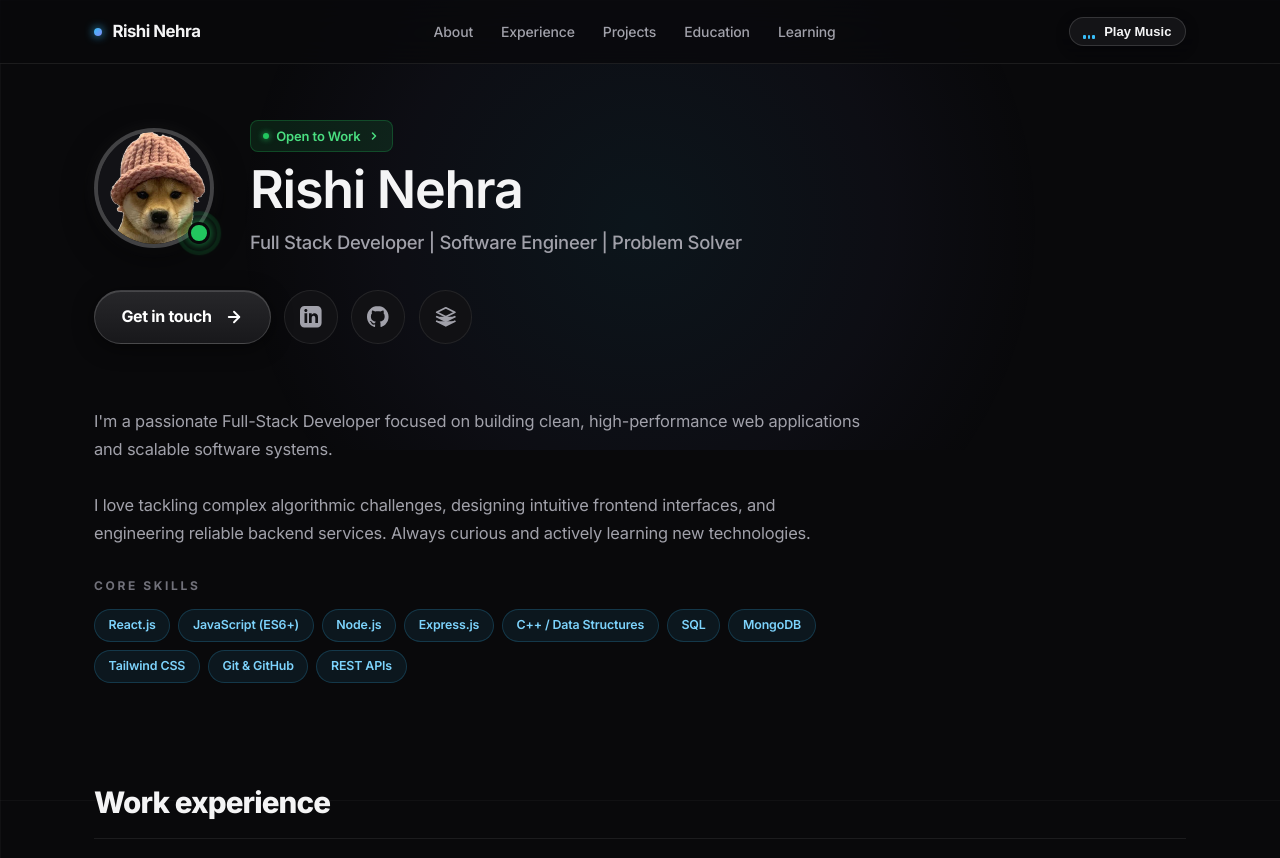
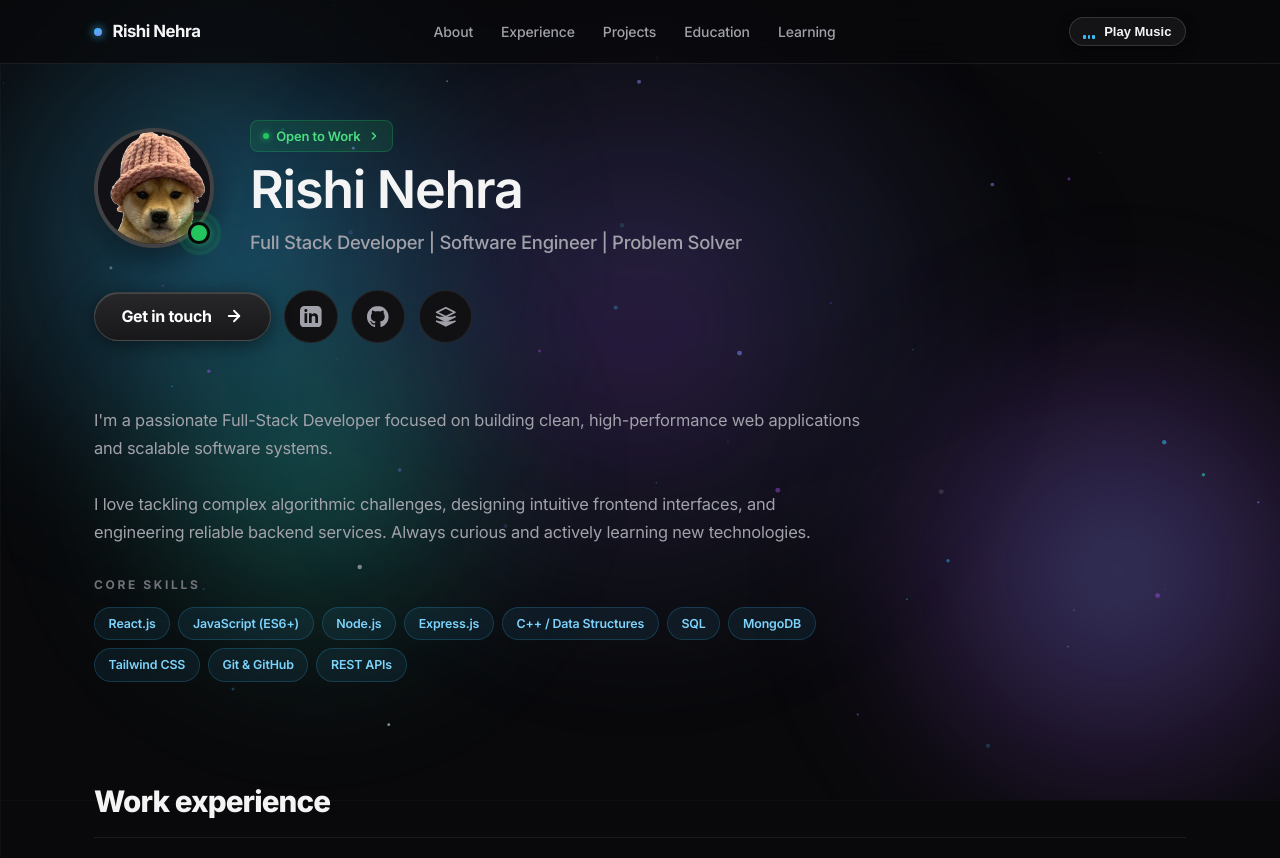
Before and after one commit to rishifishyy/Portfolio, a plain HTML site: page index.html in a window 1280 px wide. Shown: the top 858 px of the page. Drawn offline with Linux system fonts and the light colour scheme.

Commit message:
Update portfolio: chill dynamic background, music player, education details, and readme

```diff
--- a/index.html
+++ b/index.html
@@ -29,6 +29,14 @@
   <link rel="icon" type="image/svg+xml" href="assets/avatar.png">
 </head>
 <body>
+
+  <!-- Ambient Chill Background Orbs -->
+  <div class="ambient-bg" aria-hidden="true">
+    <div class="ambient-orb orb-1"></div>
+    <div class="ambient-orb orb-2"></div>
+    <div class="ambient-orb orb-3"></div>
+    <div class="ambient-orb orb-4"></div>
+  </div>
 
   <!-- Top Glassmorphism Navigation Bar -->
   <header class="site-header">
@@ -90,7 +98,7 @@
 
       <!-- Action Buttons: Glare CTA + Social Links (LinkedIn, GitHub, Codolio) -->
       <div class="hero-actions">
-        <a href="mailto:rishinehra@example.com" class="cta-glare-btn" id="cta-contact-btn">
+        <button type="button" class="cta-glare-btn" id="cta-contact-btn" onclick="document.getElementById('contact')?.scrollIntoView({behavior:'smooth'})">
           <span>Get in touch</span>
           <span class="cta-icon">
             <svg width="18" height="18" viewBox="0 0 24 24" fill="none" stroke="currentColor" stroke-width="2.5" stroke-linecap="round" stroke-linejoin="round">
@@ -98,7 +106,7 @@
               <polyline points="12 5 19 12 12 19"></polyline>
             </svg>
           </span>
-        </a>
+        </button>
 
         <!-- LinkedIn -->
         <a href="https://www.linkedin.com/in/rishi-nehra-78274a1a0/" target="_blank" rel="noopener noreferrer" class="social-icon-btn" id="social-linkedin" title="LinkedIn Profile" aria-label="LinkedIn Profile">
--- a/script.js
+++ b/script.js
@@ -19,6 +19,7 @@ document.addEventListener("DOMContentLoaded", () => {
   setupModalHandlers();
   setupSmoothScroll();
   setupMusicPlayer();
+  initAmbientParticles();
 });
 
 /**
@@ -532,3 +533,88 @@ function escapeHtml(str) {
     .replace(/"/g, "&quot;")
     .replace(/'/g, "&#039;");
 }
+
+/**
+ * Ambient Floating Particles — lightweight canvas effect
+ * Creates tiny glowing dots that drift slowly for a chill lofi vibe
+ */
+function initAmbientParticles() {
+  const canvas = document.createElement("canvas");
+  canvas.id = "ambient-particles";
+  canvas.style.cssText =
+    "position:fixed;inset:0;pointer-events:none;z-index:0;opacity:0.7;";
+
+  // Insert right after the ambient-bg div
+  const ambientBg = document.querySelector(".ambient-bg");
+  if (ambientBg) {
+    ambientBg.after(canvas);
+  } else {
+    document.body.prepend(canvas);
+  }
+
+  const ctx = canvas.getContext("2d");
+  let w, h;
+
+  function resize() {
+    w = canvas.width = window.innerWidth;
+    h = canvas.height = window.innerHeight;
+  }
+  resize();
+  window.addEventListener("resize", resize);
+
+  // Particle colors — matching the orb palette
+  const colors = [
+    "rgba(56, 189, 248, ",   // cyan
+    "rgba(129, 140, 248, ",  // indigo
+    "rgba(168, 85, 247, ",   // violet
+    "rgba(45, 212, 191, ",   // teal
+    "rgba(255, 255, 255, ",  // white sparkle
+  ];
+
+  // Create particles
+  const PARTICLE_COUNT = 45;
+  const particles = [];
+
+  for (let i = 0; i < PARTICLE_COUNT; i++) {
+    particles.push({
+      x: Math.random() * w,
+      y: Math.random() * h,
+      vx: (Math.random() - 0.5) * 0.3,
+      vy: (Math.random() - 0.5) * 0.3,
+      radius: Math.random() * 2 + 0.5,
+      color: colors[Math.floor(Math.random() * colors.length)],
+      alpha: Math.random() * 0.6 + 0.2,
+      alphaDir: (Math.random() - 0.5) * 0.005,
+    });
+  }
+
+  function animate() {
+    ctx.clearRect(0, 0, w, h);
+
+    for (const p of particles) {
+      // Move
+      p.x += p.vx;
+      p.y += p.vy;
+
+      // Wrap around edges
+      if (p.x < -10) p.x = w + 10;
+      if (p.x > w + 10) p.x = -10;
+      if (p.y < -10) p.y = h + 10;
+      if (p.y > h + 10) p.y = -10;
+
+      // Twinkle
+      p.alpha += p.alphaDir;
+      if (p.alpha > 0.8 || p.alpha < 0.1) p.alphaDir *= -1;
+
+      // Draw
+      ctx.beginPath();
+      ctx.arc(p.x, p.y, p.radius, 0, Math.PI * 2);
+      ctx.fillStyle = p.color + p.alpha.toFixed(2) + ")";
+      ctx.fill();
+    }
+
+    requestAnimationFrame(animate);
+  }
+
+  animate();
+}
--- a/style.css
+++ b/style.css
@@ -64,24 +64,141 @@ body {
 
   /* Signature 56px Blueprint Grid from reference */
   background-image:
-    linear-gradient(to right, rgba(255, 255, 255, 0.032) 1px, transparent 1px),
-    linear-gradient(to bottom, rgba(255, 255, 255, 0.032) 1px, transparent 1px);
+    linear-gradient(to right, rgba(255, 255, 255, 0.025) 1px, transparent 1px),
+    linear-gradient(to bottom, rgba(255, 255, 255, 0.025) 1px, transparent 1px);
   background-size: 56px 56px;
   background-attachment: fixed;
 }
 
-/* Ambient Radial Glow in the background */
+/* ==========================================================================
+   Ambient Chill Dynamic Background
+   Slow-drifting soft gradient orbs for a lofi / chill coding vibe
+   ========================================================================== */
+.ambient-bg {
+  position: fixed;
+  inset: 0;
+  pointer-events: none;
+  z-index: 0;
+  overflow: hidden;
+}
+
+.ambient-orb {
+  position: absolute;
+  border-radius: 50%;
+  filter: blur(60px);
+  will-change: transform, opacity;
+}
+
+/* Orb 1 — Cyan top-left, slow drift right */
+.orb-1 {
+  width: 600px;
+  height: 600px;
+  top: -10%;
+  left: -8%;
+  background: radial-gradient(circle, rgba(56, 189, 248, 0.45) 0%, rgba(56, 189, 248, 0.15) 40%, transparent 70%);
+  animation: orbDrift1 25s infinite alternate ease-in-out;
+}
+
+/* Orb 2 — Indigo/violet bottom-right, slow drift up-left */
+.orb-2 {
+  width: 550px;
+  height: 550px;
+  bottom: -8%;
+  right: -10%;
+  background: radial-gradient(circle, rgba(129, 140, 248, 0.40) 0%, rgba(168, 85, 247, 0.18) 40%, transparent 70%);
+  animation: orbDrift2 30s infinite alternate ease-in-out;
+}
+
+/* Orb 3 — Warm purple center, breathes slowly */
+.orb-3 {
+  width: 700px;
+  height: 700px;
+  top: 40%;
+  left: 50%;
+  transform: translate(-50%, -50%);
+  background: radial-gradient(circle, rgba(168, 85, 247, 0.30) 0%, rgba(129, 140, 248, 0.10) 40%, transparent 70%);
+  animation: orbBreathe 20s infinite alternate ease-in-out;
+}
+
+/* Orb 4 — Teal accent, floats near bottom-left */
+.orb-4 {
+  width: 450px;
+  height: 450px;
+  bottom: 10%;
+  left: 5%;
+  background: radial-gradient(circle, rgba(45, 212, 191, 0.35) 0%, rgba(45, 212, 191, 0.12) 40%, transparent 70%);
+  animation: orbDrift3 22s infinite alternate ease-in-out;
+}
+
+@keyframes orbDrift1 {
+  0% {
+    transform: translate(0, 0) scale(1);
+  }
+  50% {
+    transform: translate(80px, 50px) scale(1.12);
+  }
+  100% {
+    transform: translate(150px, 30px) scale(0.95);
+  }
+}
+
+@keyframes orbDrift2 {
+  0% {
+    transform: translate(0, 0) scale(1);
+  }
+  50% {
+    transform: translate(-70px, -80px) scale(1.15);
+  }
+  100% {
+    transform: translate(-130px, -40px) scale(0.92);
+  }
+}
+
+@keyframes orbBreathe {
+  0% {
+    transform: translate(-50%, -50%) scale(1);
+    opacity: 0.6;
+  }
+  50% {
+    transform: translate(-50%, -50%) scale(1.2);
+    opacity: 1;
+  }
+  100% {
+    transform: translate(-50%, -50%) scale(0.9);
+    opacity: 0.7;
+  }
+}
+
+@keyframes orbDrift3 {
+  0% {
+    transform: translate(0, 0) scale(1);
+  }
+  50% {
+    transform: translate(60px, -40px) scale(1.1);
+  }
+  100% {
+    transform: translate(100px, -60px) scale(0.96);
+  }
+}
+
+/* Subtle top ambient glow (enhanced) */
 body::before {
   content: "";
   position: fixed;
   top: 0;
   left: 50%;
   transform: translateX(-50%);
-  width: 900px;
-  height: 450px;
-  background: radial-gradient(circle, rgba(56, 189, 248, 0.07) 0%, rgba(129, 140, 248, 0.04) 50%, transparent 80%);
+  width: 1000px;
+  height: 500px;
+  background: radial-gradient(ellipse, rgba(56, 189, 248, 0.06) 0%, rgba(129, 140, 248, 0.03) 40%, transparent 75%);
   pointer-events: none;
   z-index: 0;
+  animation: topGlowPulse 12s infinite alternate ease-in-out;
+}
+
+@keyframes topGlowPulse {
+  0% { opacity: 0.6; transform: translateX(-50%) scale(1); }
+  100% { opacity: 0.9; transform: translateX(-50%) scale(1.08); }
 }
 
 /* Container */
@@ -512,6 +629,8 @@ body::before {
   border-radius: 9999px;
   font-weight: 700;
   font-size: 1rem;
+  font-family: inherit;
+  cursor: pointer;
   text-decoration: none;
   letter-spacing: -0.02em;
   box-shadow: 0 4px 20px rgba(0, 0, 0, 0.5), inset 0 1px 0 rgba(255, 255, 255, 0.15);
```
Also changed, not shown: README.md.
